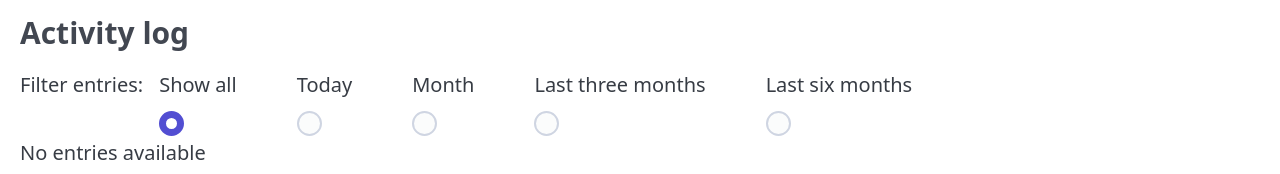
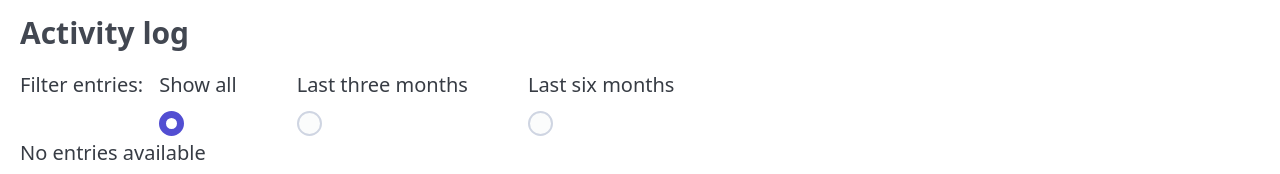
Before and after one commit to jackyscript/baby-time-tracking, a Vue app: page / in a window 1280 px wide. Shown: the part 1210-1384 px from the top of the page. Built offline with nearby package versions, Linux system fonts and the light colour scheme; what @kyvg/vue3-notification would draw is missing.

Commit message:
Update RecordsComponent.vue

```diff
--- a/src/components/time/RecordsComponent.vue
+++ b/src/components/time/RecordsComponent.vue
@@ -35,26 +35,6 @@ const onHandle = (action, key) => {
           :value="filterValues.noFilter"
           v-model="entriesFilter"
           checked
-        />
-      </div>
-      <div>
-        <label for="show-today">{{ t('aside.entry.filter.day') }}</label>
-        <input
-          type="radio"
-          id="show-today"
-          name="show-today-filter"
-          :value="filterValues.todayFilter"
-          v-model="entriesFilter"
-        />
-      </div>
-      <div>
-        <label for="show-current-month">{{ t('aside.entry.filter.month') }}</label>
-        <input
-          type="radio"
-          id="show-month"
-          name="show-month-filter"
-          :value="filterValues.monthFilter"
-          v-model="entriesFilter"
         />
       </div>
       <div>
```
